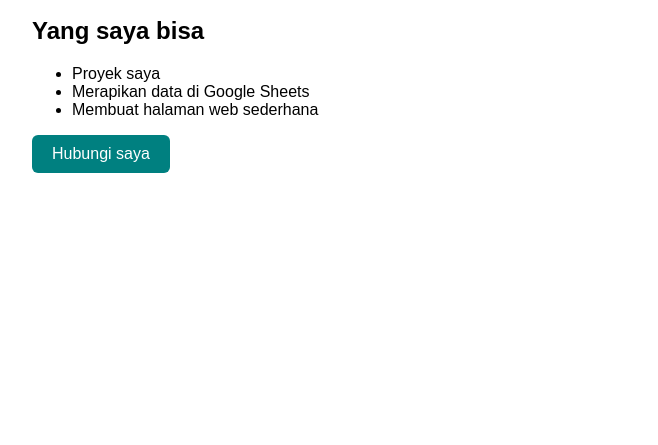
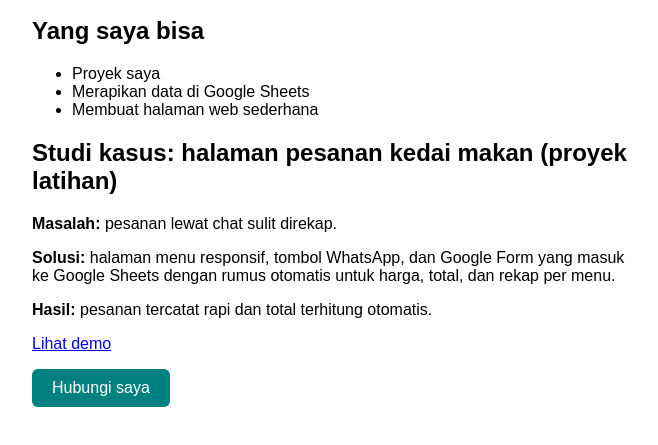
Before and after one commit to fran-221/portofolio, a plain HTML site: page index.html in a window 1280 px wide. Shown: the part 119-564 px from the top of the page, without its empty margins (308-966 px from the left). Drawn offline with Linux system fonts and the light colour scheme.

Commit message:
Add practice case to portfolio

```diff
--- a/index.html
+++ b/index.html
@@ -19,6 +19,11 @@
     <li>Merapikan data di Google Sheets</li>
     <li>Membuat halaman web sederhana</li>
   </ul>
+  <h2>Studi kasus: halaman pesanan kedai makan (proyek latihan)</h2>
+  <p><strong>Masalah:</strong> pesanan lewat chat sulit direkap.</p>
+  <p><strong>Solusi:</strong> halaman menu responsif, tombol WhatsApp, dan Google Form yang masuk ke Google Sheets dengan rumus otomatis untuk harga, total, dan rekap per menu.</p>
+  <p><strong>Hasil:</strong> pesanan tercatat rapi dan total terhitung otomatis.</p>
+  <p><a href="kopi-senja.html">Lihat demo</a></p>
   <a class="tombol" href="mailto:emailanda@gmail.com">Hubungi saya</a>
 </body>
 </html>
```
